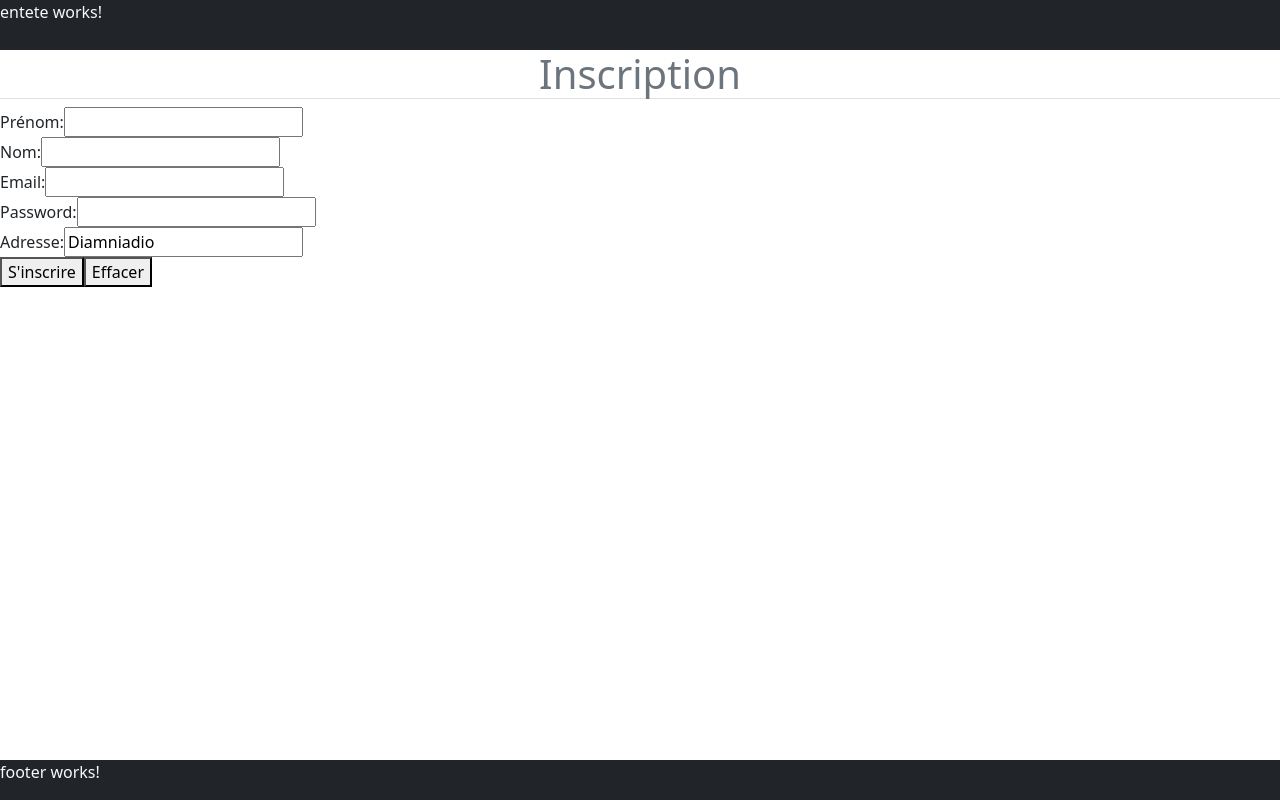
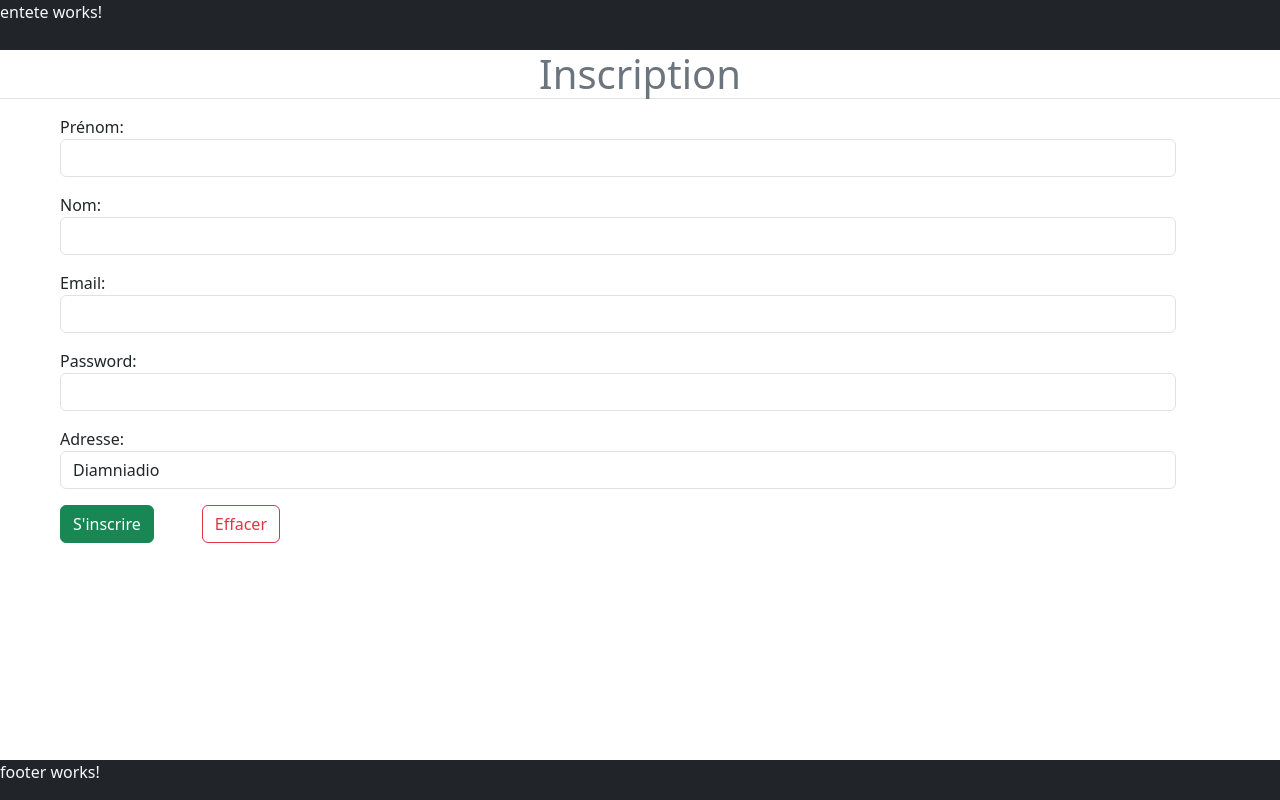
Before and after one commit to IDDEVELOPPEUR/angular_front_docsEtConfig, an Angular app: page /inscription in a window 1280 px wide. Built offline with nearby package versions, Linux system fonts and the light colour scheme.

Commit message:
ajout de la partie connexion mais pas terminer avec la logique connexion

```diff
--- a/src/app/connexion/connexion.component.html
+++ b/src/app/connexion/connexion.component.html
@@ -1,3 +1,23 @@
 
 
-<div class="titrePage ">Connexion</div>
+ <div class="titrePage text-success ">Connexion</div>
+
+ <div class="container mx-5 m">
+   <form [formGroup]="connexionForm">
+     <div class="form-group my-3">
+       <label> Email:</label>
+       <input class="form-control" formControlName="email" type="email" name="email" id="email" >
+     </div>
+
+     <div class="form-group my-3">
+       <label>Password:</label>
+       <input class="form-control" formControlName="password" type="password" name="password" id="password" >
+     </div>
+
+     <div class="form-group my-3 ">
+       <button class="btn btn-success " (click)="connecter() " type="submit">Connexion</button>
+       <button class="btn btn-outline-danger mx-5" type="reset">Effacer </button>
+     </div>
+
+   </form>
+ </div>
--- a/src/app/connexion/connexion.component.ts
+++ b/src/app/connexion/connexion.component.ts
@@ -1,11 +1,32 @@
 import { Component } from '@angular/core';
+import {FormControl, FormGroup, FormsModule, ReactiveFormsModule, Validators} from "@angular/forms";
+import {Connexion} from '../modeles';
 
 @Component({
   selector: 'app-connexion',
-  imports: [],
+    imports: [
+        FormsModule,
+        ReactiveFormsModule
+    ],
   templateUrl: './connexion.component.html',
   styleUrl: './connexion.component.scss'
 })
 export class ConnexionComponent {
+connexionForm:FormGroup=new FormGroup({
+  email:new FormControl('', [Validators.required, Validators.email]),
 
+  password:new FormControl('', [Validators.required]),
+});
+//le constructeur pour la connexion
+constructor(){
 }
+
+  connecter(){
+    console.log("Données formulaires :",this.connexionForm.value)
+    const connexion:Connexion= {
+      email:this.connexionForm.get('email')?.value,
+      password:this.connexionForm.get('password')?.value,
+    }
+
+  }
+}
--- a/src/app/inscription/inscription.component.html
+++ b/src/app/inscription/inscription.component.html
@@ -1,34 +1,36 @@
 <div class="titrePage ">Inscription</div>
+<div class="container mx-5 m">
 <form [formGroup]="inscriptionForm">
-  <div>
+  <div class="form-group my-3">
     <label>Prénom:</label>
-    <input formControlName="prenom" type="text" name="prenom" id="prenom" >
+    <input class="form-control" formControlName="prenom" type="text" name="prenom" id="prenom" >
   </div>
 
-  <div>
+  <div class="form-group my-3">
     <label>Nom:</label>
-    <input formControlName="nom" type="text" name="nom" id="nom" >
+    <input class="form-control" formControlName="nom" type="text" name="nom" id="nom" >
   </div>
 
-  <div>
+  <div class="form-group my-3">
     <label> Email:</label>
-    <input formControlName="email" type="mail" name="email" id="email" >
+    <input class="form-control" formControlName="email" type="email" name="email" id="email" >
   </div>
 
-  <div>
+  <div class="form-group my-3">
     <label>Password:</label>
-    <input formControlName="password" type="password" name="password" id="password" >
+    <input class="form-control" formControlName="password" type="password" name="password" id="password" >
   </div>
 
-  <div>
-    <label>Adresse:</label>
-    <input formControlName="adresse" type="text" name="adresse" id="adresse" >
+  <div class="form-group my-3">
+    <label class="">Adresse:</label>
+    <input class="form-control" formControlName="adresse" type="text" name="adresse" id="adresse" >
   </div>
 
 
-<div>
-    <button (click)="inscrire() " type="submit">S'inscrire</button>
-    <button (click)="cleanForm() " type="reset">Effacer </button>
+<div class="form-group my-3 ">
+    <button class="btn btn-success " (click)="inscrire() " type="submit">S'inscrire</button>
+    <button class="btn btn-outline-danger mx-5" (click)="cleanForm() " type="reset">Effacer </button>
 </div>
 
 </form>
+</div>
--- a/src/app/inscription/inscription.component.ts
+++ b/src/app/inscription/inscription.component.ts
@@ -1,6 +1,8 @@
 import { Component } from '@angular/core';
 import {FormControl, FormGroup, ReactiveFormsModule, Validators} from '@angular/forms';
 import {Inscription} from '../modeles';
+import {InscriptionService} from '../services/inscription.service';
+import {Router} from '@angular/router';
 
 @Component({
   selector: 'app-inscription',
@@ -20,6 +22,12 @@ export class InscriptionComponent {
 
   })
 
+  //le constructeur
+  constructor(
+    private inscriptionService:InscriptionService,
+    private _router:Router
+  ){}
+
 //la fonction inscrire
   inscrire() {
     console.log("Données formulaires :",this.inscriptionForm.value)
@@ -32,7 +40,19 @@ export class InscriptionComponent {
       roles:[],
       droits:[]
     }
+
     console.log("send to spring",inscription)
+    this.inscriptionService.inscrire(inscription).subscribe({
+      error: (error) => {
+        console.error(error)
+      },
+      complete: () => {
+        console.log("requete executee avec succes !");
+
+        // la redirection vers la page connexion
+        this._router.navigate(['/connexion']);
+      }
+    })
   }
 
   //fonction pour effacer le formulaire
--- a/src/app/services/inscription.service.ts
+++ b/src/app/services/inscription.service.ts
@@ -15,7 +15,7 @@ export class InscriptionService {
     //premiere maniere
     // const url=environment.apiBaseUrl+'/inscription';
     //deuxieme maniere
-    const url=`${environment.apiBaseUrl}/api/v1/inscriptions`;
+    const url=`${environment.apiBaseUrl}/api/v1/inscription`;
     const headers = new HttpHeaders({'Content-Type': 'application/json'});
     return this._http.post<void>(url,inscription,{headers})
   }
--- a/src/environments/environment.development.ts
+++ b/src/environments/environment.development.ts
@@ -1,3 +1,4 @@
 export const environment = {
   apiBaseUrl: 'http://localhost:8086',
+
 };
```
Also changed, not shown: src/app/modeles.ts (+8 -0 lines), src/app/services/connexion.service.ts (added, +22 -0 lines).
